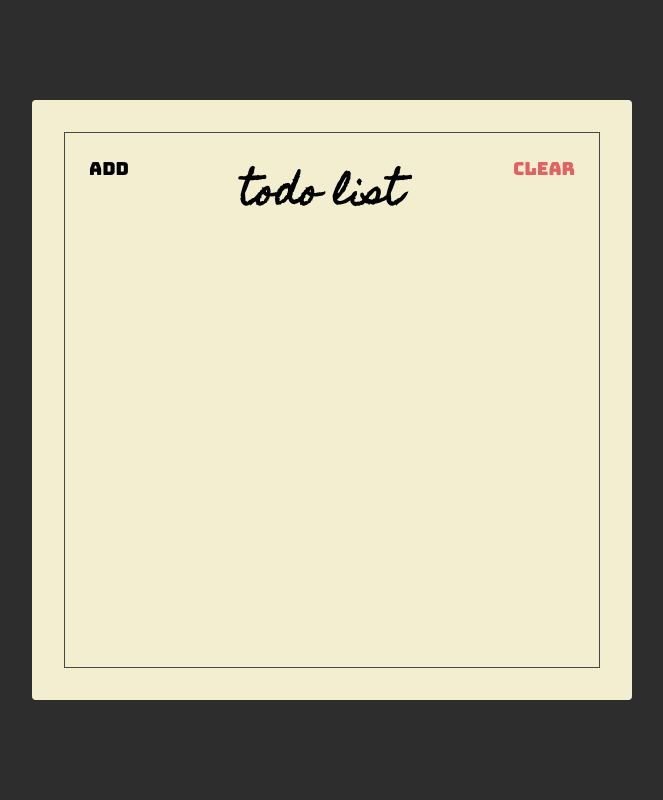
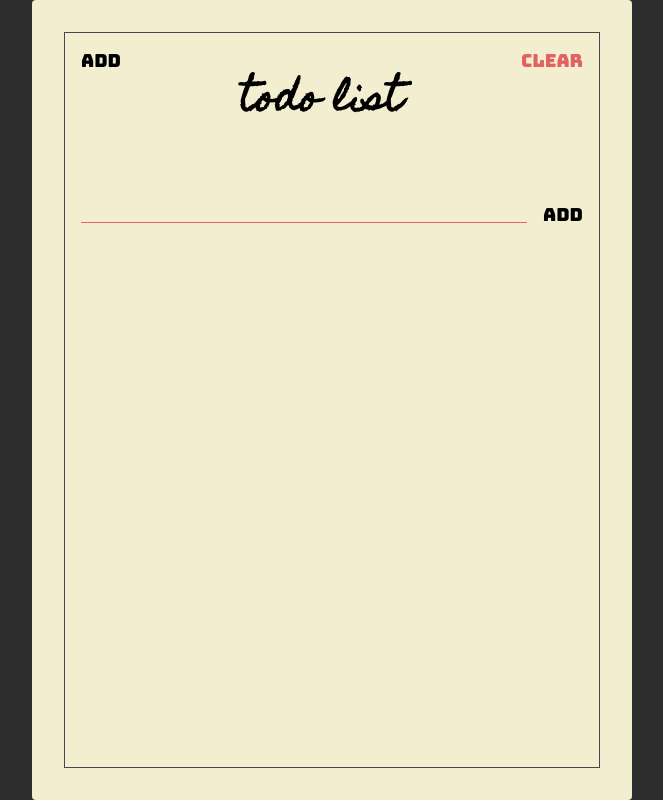
Before and after one commit to pepziman/wegodev-react-intro, a website: page index.html in a window 1280 px wide. Shown: the whole page, without its empty margins (308-971 px from the left). Drawn offline with Linux system fonts and the light colour scheme.

Commit message:
membuat add todo section

```diff
--- a/index.html
+++ b/index.html
@@ -16,11 +16,18 @@
   <body>
     <div class="container">
       <div class="frame">
-        <div class="header">
+        <section class="header">
           <button class="header-btn">Add</button>
           <h1 class="header-title">Todo List</h1>
           <button class="header-btn main-red-color">Clear</button>
-        </div>
+        </section>
+
+        <section class="add">
+          <form class="add-form">
+            <input type="text" class="add-input" />
+            <button class="add-btn">Add</button>
+          </form>
+        </section>
       </div>
     </div>
   </body>
--- a/style.css
+++ b/style.css
@@ -34,7 +34,7 @@ html {
 
 .container {
   width: 600px;
-  height: 600px;
+  height: 800px;
   background-color: #f2eecf;
   border-radius: 4px;
 
@@ -66,9 +66,47 @@ html {
   font-size: 1.8rem;
   font-family: "Bungee", sans-serif;
 
-  padding: 24px;
+  padding: 16px;
+  cursor: pointer;
 
   background: unset;
   border: unset;
   outline: unset;
 }
+
+.add {
+  padding: 16px;
+}
+
+.add-form {
+  display: flex;
+  align-items: flex-start;
+}
+
+.add-input {
+  background: unset;
+  border: unset;
+  padding: 0px;
+
+  flex: 1;
+
+  border-bottom: 1px solid var(--main-red-color);
+  outline: unset;
+
+  font-family: "Homemade Apple", sans-serif;
+  font-size: 16px;
+  text-transform: lowercase;
+}
+
+.add-btn {
+  font-size: 1.8rem;
+  font-family: "Bungee", sans-serif;
+
+  padding: 16px;
+  padding-right: unset;
+  cursor: pointer;
+
+  background: unset;
+  border: unset;
+  outline: unset;
+}
```
